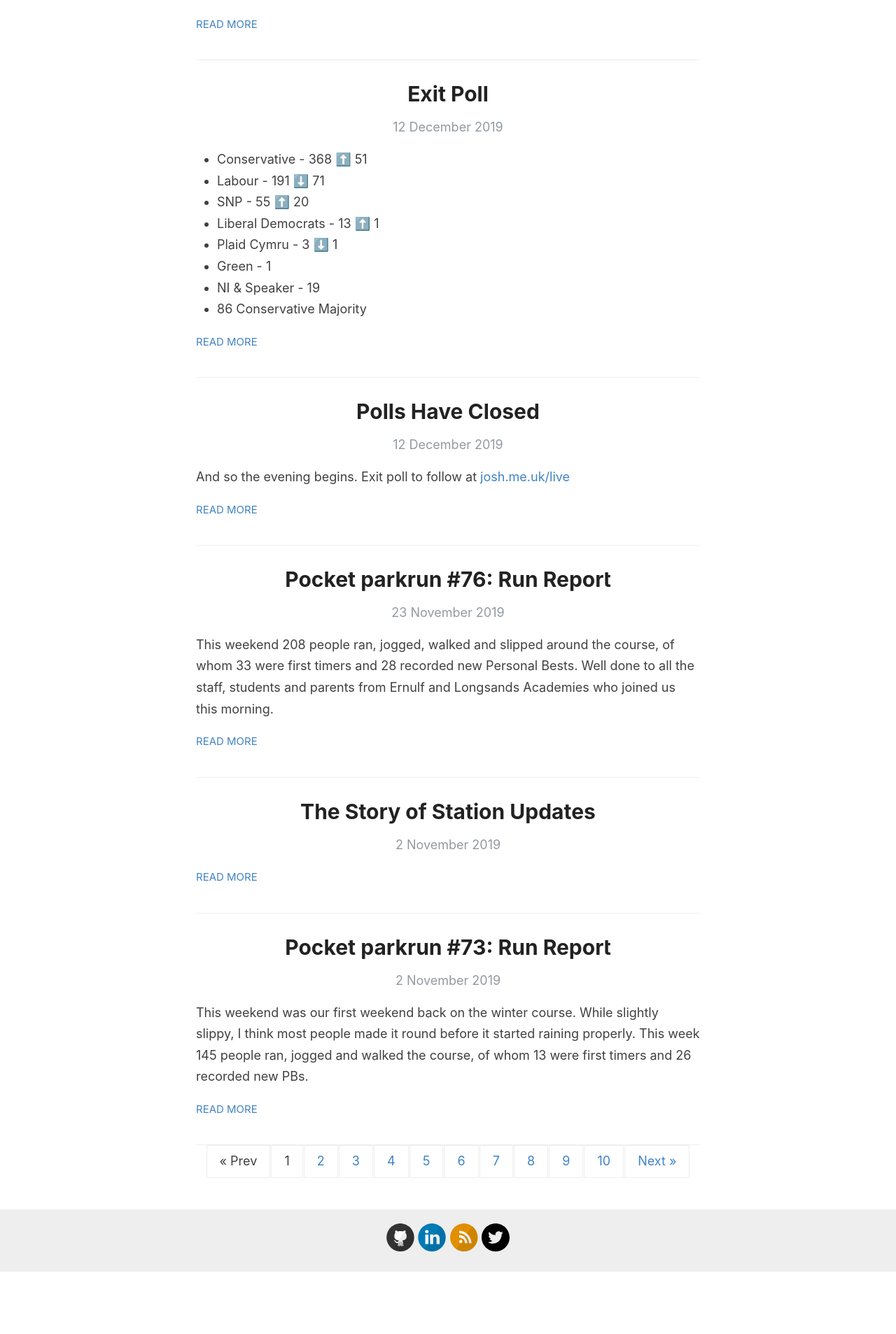
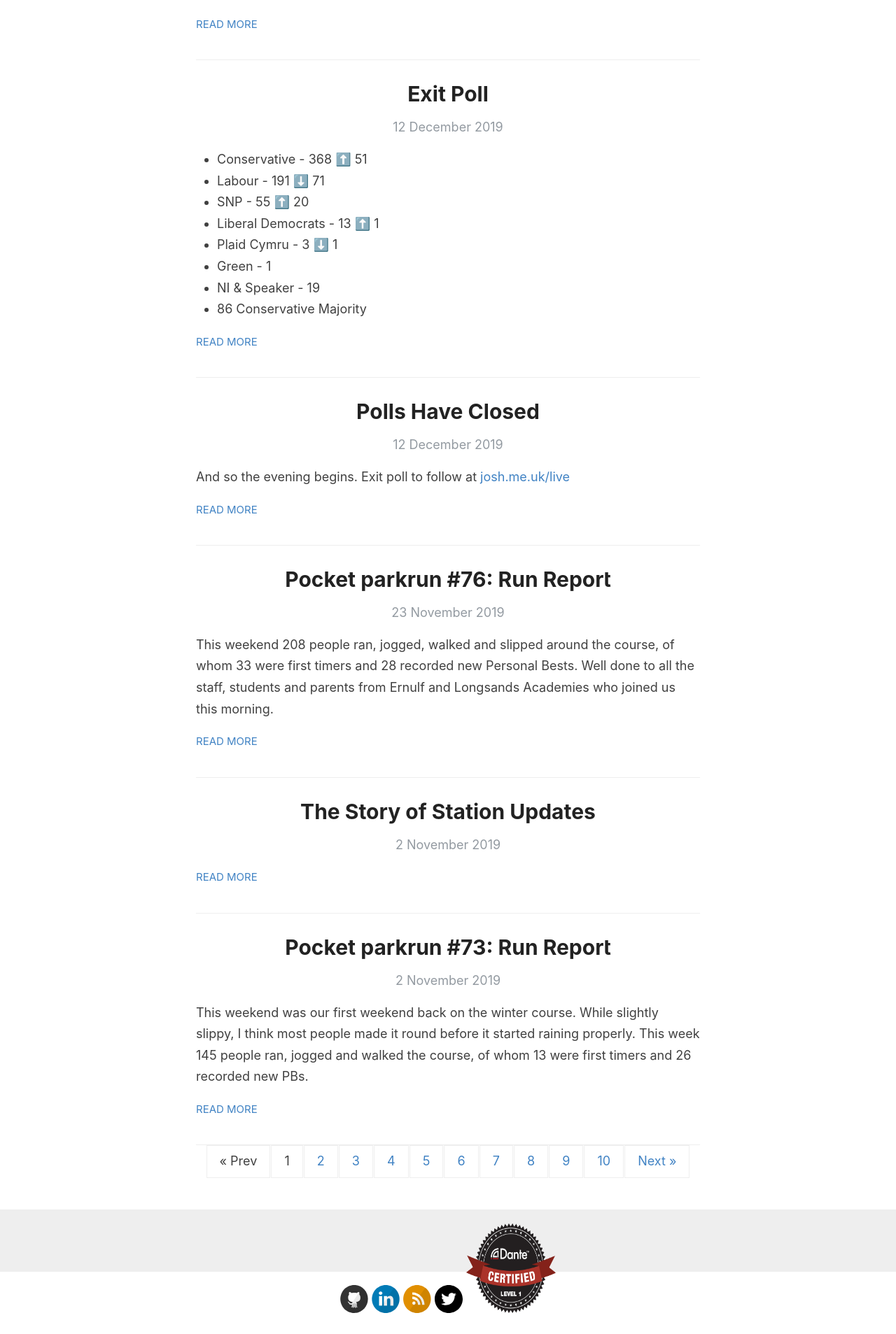
Before and after one commit to josh-justjosh/blog, a Jekyll site: the page built from index.html, in a window 1280 px wide. Shown: the part 1527-3434 px from the top of the page at 70% size. Built offline with Jekyll 4.4.1, drawn with Linux system fonts in a browser that asks for light colours; the list of posts is cut into pages by our own code; before the commit the page ends 3346 px from its top, so only the background shows below that.

Commit message:
Add Dante Certified Logo to Footer

```diff
--- a/_layouts/default.html
+++ b/_layouts/default.html
@@ -57,6 +57,7 @@
         <div class="container">
           <footer class="footer">
             {% include svg-icons.html %}
+            <img src="/images/dante_certified_logo_level1.png" alt="Dante Level One Certified Logo" style="width:128px;height:128px;">
           </footer>
         </div>
       </div>
```
